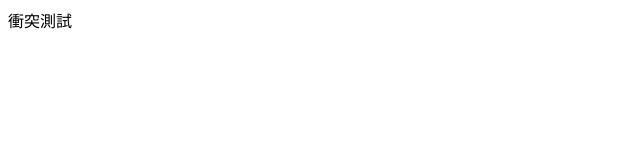
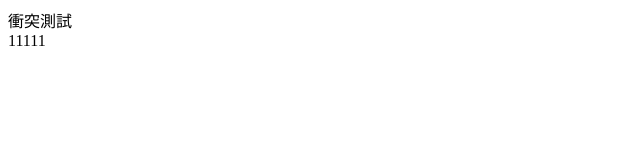
Before and after one commit to zhenq99/my_first_Git, a plain HTML site: page index.html in a window 1280 px wide. Shown: the full height of the page, 0-640 px from the left. Drawn offline with Linux system fonts and the light colour scheme.

Commit message:
Update index.html

```diff
--- a/index.html
+++ b/index.html
@@ -7,5 +7,6 @@
 </head>
 <body>
     <div>衝突測試</div>
+    <div>11111</div>
 </body>
 </html>
```
